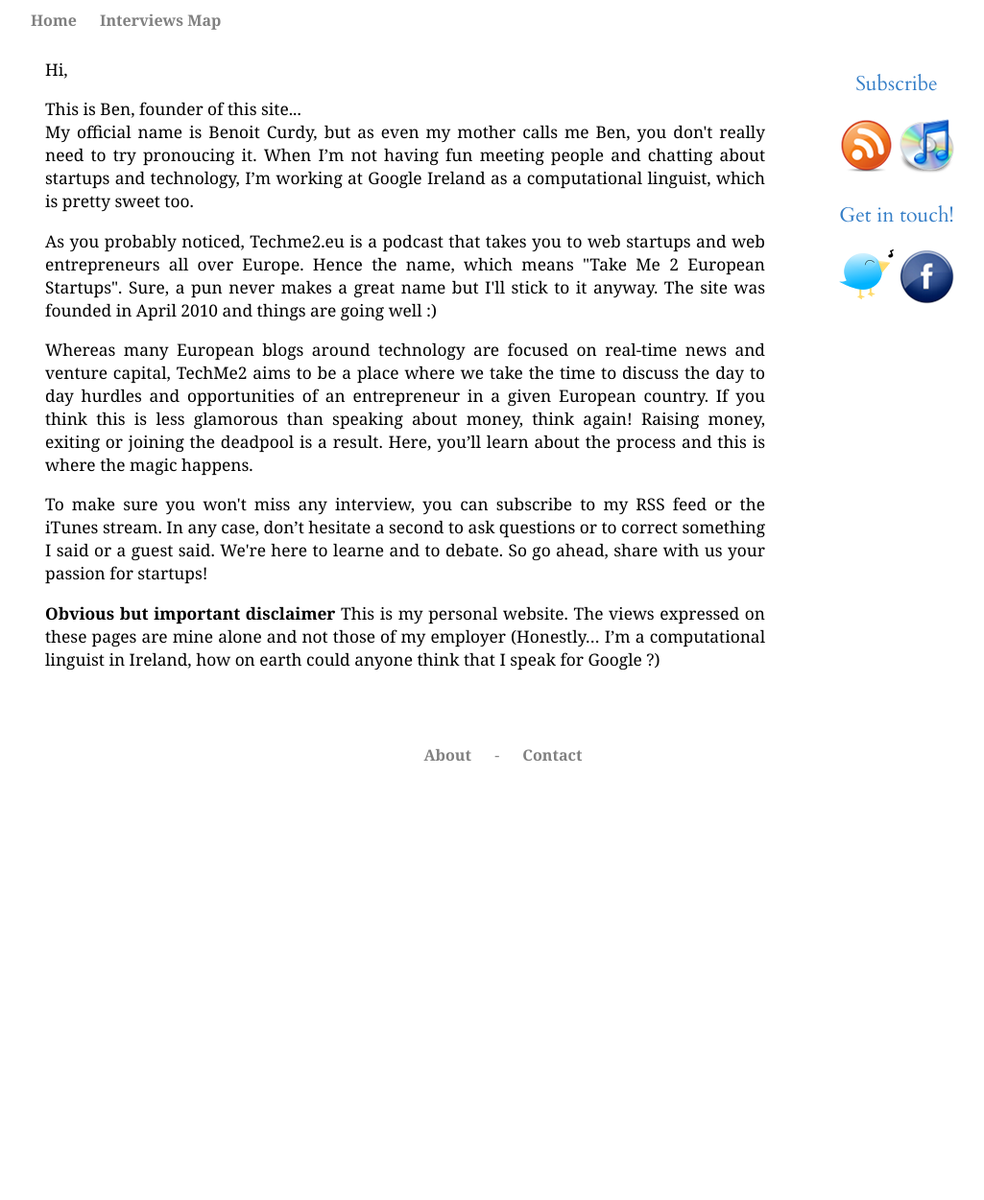
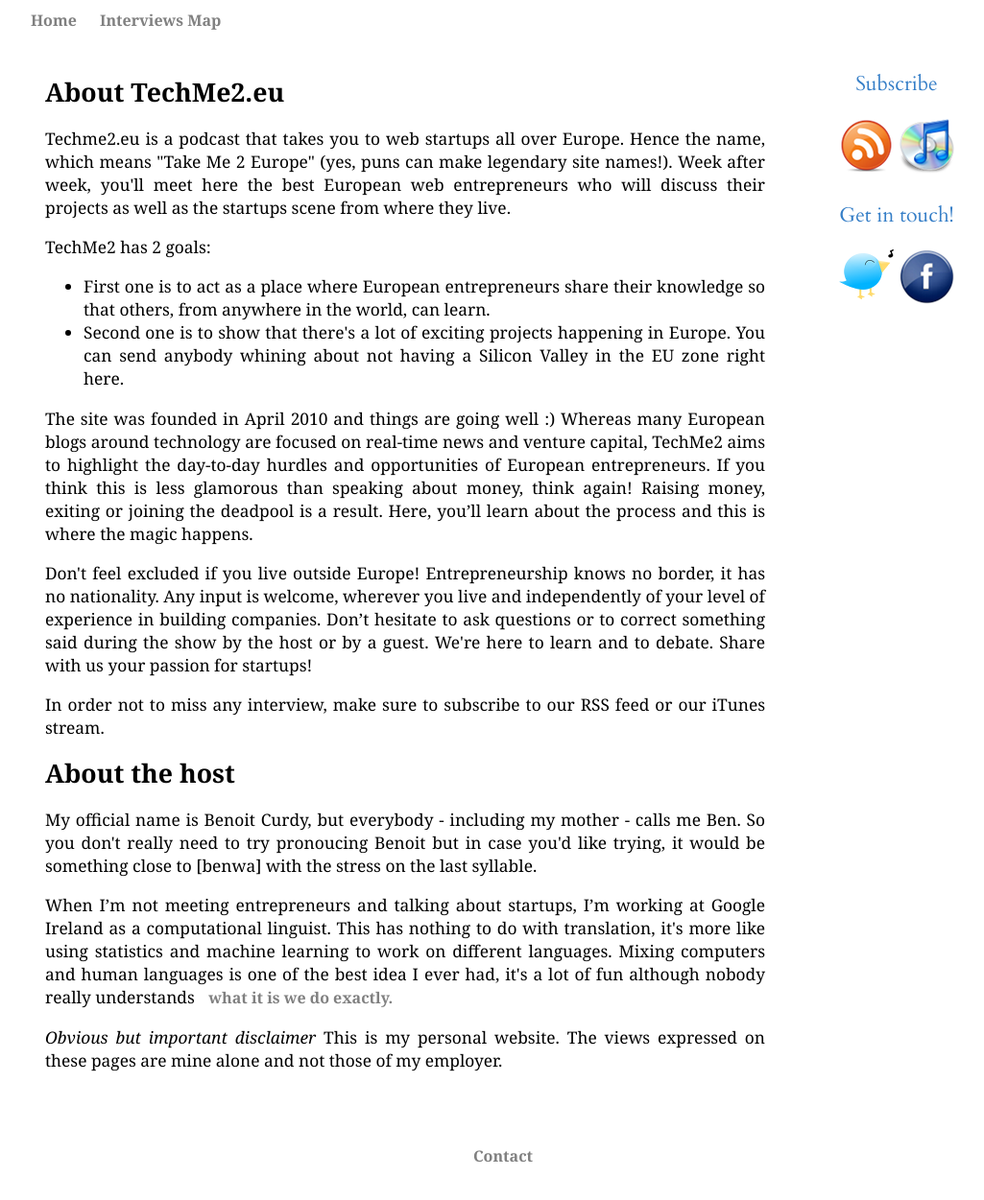
Before and after one commit to bcurdy/TechMe2, a Python web app: template techme2-eu/podcast/templates/about.html in a window 1280 px wide. Shown: the part 85-1336 px from the top of the page at 96% size, without its empty margins (106-1131 px from the left). Before the commit the page ends 879 px from the top, so only its background shows below. Run offline with Jinja, Linux system fonts and the light colour scheme; the template is opened without the code that fills it, so the values that code supplies are empty; some libraries are stand-ins or nearby versions.

Commit message:
minor front-end improvements

```diff
--- a/techme2-eu/podcast/templates/about.html
+++ b/techme2-eu/podcast/templates/about.html
@@ -11,29 +11,38 @@
 
 
 {% block content %}
-Hi,
+<h1>About TechMe2.eu</h1>
+Techme2.eu is a podcast that takes you to web startups all over Europe. Hence the name, which means  "Take Me 2 Europe" (yes, puns can make legendary
+site names!). Week after week, you'll meet here the best European web entrepreneurs who will discuss their projects as well as the startups scene from where
+they live.</p>
 
-<p>This is Ben, founder of this site... <br /> My official name is Benoit Curdy, but as even my mother calls me
-Ben, you don't really need to try pronoucing it. When I’m not having fun meeting people and chatting
-about startups and technology, I’m working at Google Ireland as a computational linguist,
-which is pretty sweet too.</p>
+<p>TechMe2 has 2 goals:
+<ul>
+<li>First one is to act as a place where European entrepreneurs share their knowledge so that others, from anywhere in the world, can learn.</li>
+<li>Second one is to show that there's a lot of exciting projects happening in Europe. You can send anybody whining
+about not having a Silicon Valley in the EU zone right here.</li>
+</ul>
 
-<p>As you probably noticed, Techme2.eu is a podcast that takes you to web startups and web entrepreneurs all over Europe.
-Hence the name, which means "Take Me 2 European Startups". Sure, a pun never makes a great name but I'll stick to it anyway.
-The site was founded in April 2010 and things are going well :) </p>
-
-<p>Whereas many European blogs around technology are focused on real-time news and venture capital,
-TechMe2 aims to be a place where we take the time to discuss the day to day hurdles and opportunities
-of an entrepreneur in a given European country. If you think this is less glamorous than speaking about money,
-think again!  Raising money, exiting or joining the deadpool is a result.
+<p>The site was founded in April 2010 and things are going well :) Whereas many European blogs around technology are focused on real-time
+news and venture capital, TechMe2 aims to highlight the day-to-day hurdles and opportunities of European entrepreneurs.
+If you think this is less glamorous than speaking about money, think again!  Raising money, exiting or joining the deadpool is a result.
 Here, you’ll learn about the process and this is where the magic happens.</p>
 
-<p>To make sure you won't miss any interview, you can subscribe to my RSS feed or the iTunes stream.
-In any case, don’t hesitate a second to ask questions or to correct something I said or a guest said.
-We're here to learne and to debate. So go ahead, share with us your passion for startups! </p>
+<p>Don't feel excluded if you live outside Europe! Entrepreneurship knows no border, it has no nationality. Any input is welcome, wherever you live
+and independently of your level of experience in building companies.  Don’t hesitate to ask questions or to correct something said during the show by the host
+or by a guest. We're here to learn and to debate. Share with us your passion for startups!</p>
 
-<p><b>Obvious but important disclaimer</b>
-This is my personal website. The views expressed on these pages are mine alone and not those of my employer
-(Honestly… I’m a computational linguist in Ireland, how on earth could anyone think that I speak for Google ?)
+<p>In order not to miss any interview, make sure to subscribe to our RSS feed or our iTunes stream.</p>
+
+<h1>About the host</h1>
+<p>My official name is Benoit Curdy, but everybody - including my mother - calls me Ben. So you don't really need to try pronoucing Benoit but in case you'd
+like trying, it would be something close to [benwa] with the stress on the last syllable. </p>
+
+<p>When I’m not meeting entrepreneurs and talking about startups, I’m working at Google Ireland as a computational linguist. This has nothing to do with translation,
+it's more like using statistics and machine learning to work on different languages. Mixing computers and human languages is
+one of the best idea I ever had, it's a lot of fun although nobody really understands <a href="http://xkcd.com/114/" tagert="_blank" id="nav">what it is we do exactly.</a></p>
+
+<p><i>Obvious but important disclaimer</i>
+This is my personal website. The views expressed on these pages are mine alone and not those of my employer.
 </p>
 {% endblock %}
--- a/techme2-eu/podcast/templates/base_podcast.html
+++ b/techme2-eu/podcast/templates/base_podcast.html
@@ -58,8 +58,6 @@
       <div id="footer">
         <div id="nav">
         <ul>
-          <li><a href="/about/">About</a></li>
-          <li> - </li>
           <li><a href="/contact/">Contact</a></li>
       </div>
     </div>
--- a/techme2-eu/podcast/templates/episode.html
+++ b/techme2-eu/podcast/templates/episode.html
@@ -5,6 +5,7 @@
 {% block menu %}
         <ul>
           <li><a href="/">Home</a></li>
+          <li><a href="/about/">About this podcast</a></li>
           <li><a href="/startups/interviews/map/">Interviews Map</a></li>
         </ul>
 {% endblock %}
--- a/techme2-eu/podcast/templates/map.html
+++ b/techme2-eu/podcast/templates/map.html
@@ -23,7 +23,7 @@
 
 {% block jplayer_head %}
 <style type="text/css">
-  #map_canvas { height: 500px;width: 400px }
+  #map_canvas { height: 500px;width: 700px }
 </style>
 
 <script type="text/javascript">
```
Also changed, not shown: techme2-eu/podcast/templates/main.html (+6 -4 lines).
